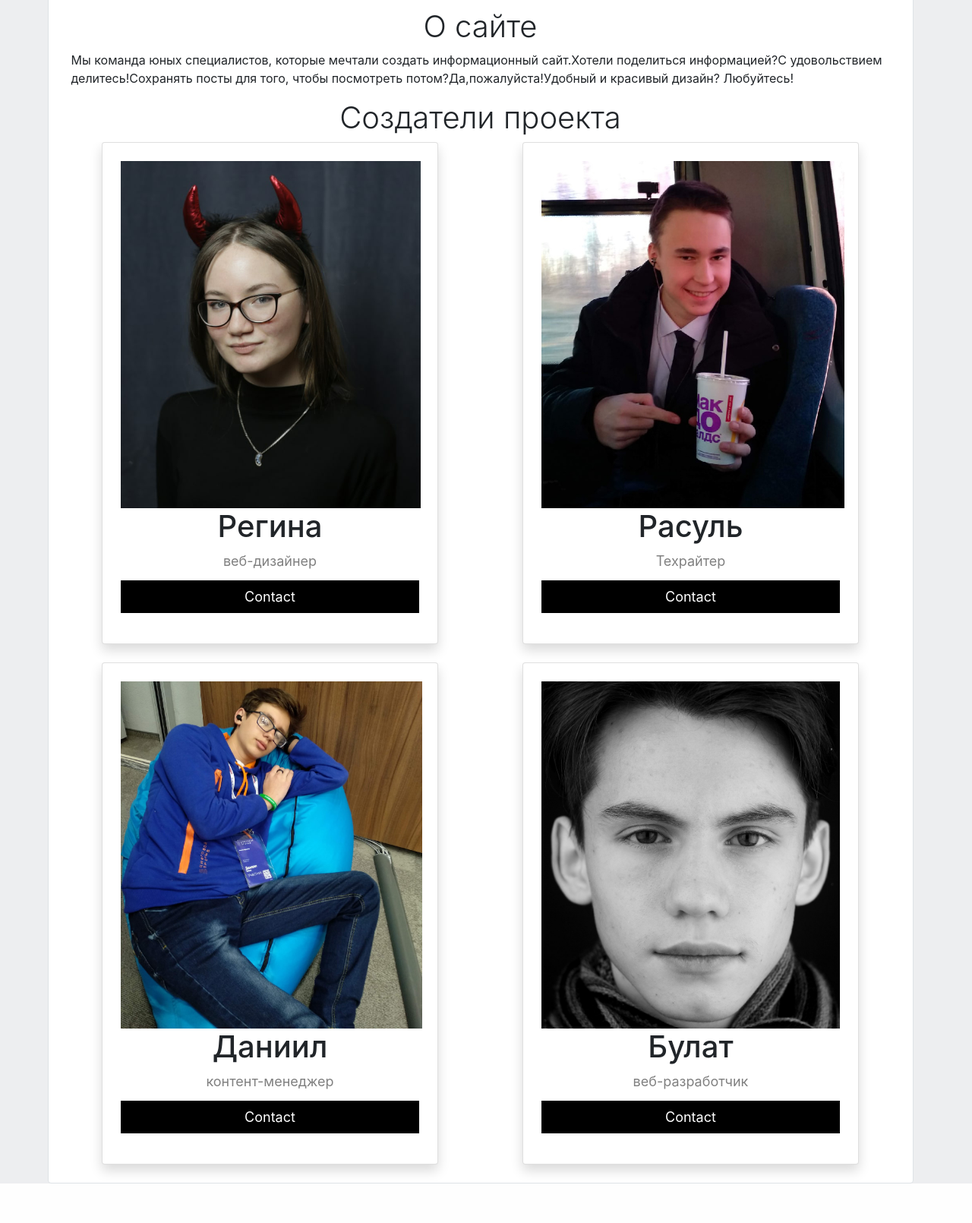
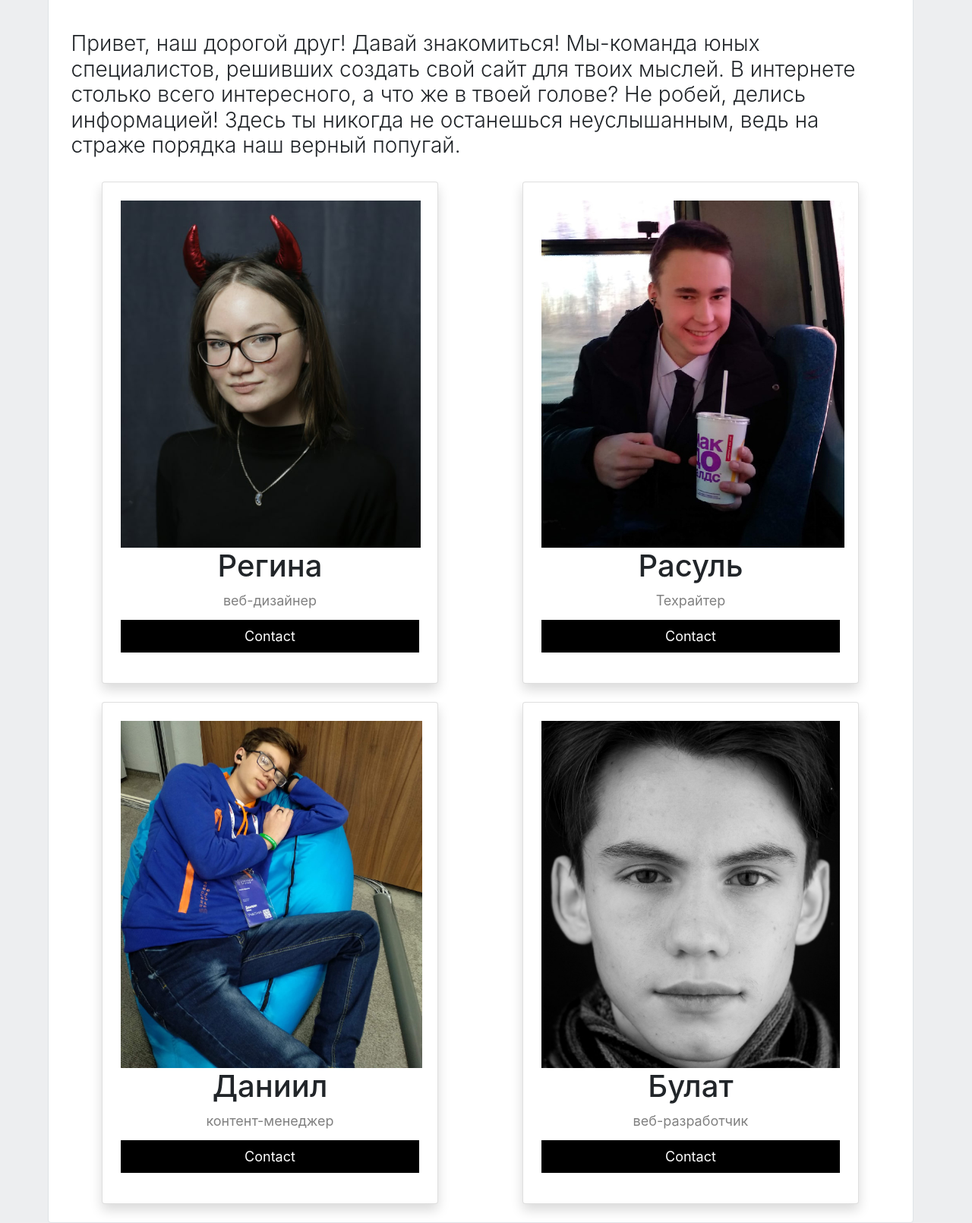
Before and after one commit to Sabirzyanov/infi, a Flask app: page /about in a window 1280 px wide. Shown: the part 60-1670 px from the top of the page at 76% size. Before the commit the page ends 1618 px from the top, so only its background shows below. Run offline with Flask 2, Linux system fonts and the light colour scheme; some libraries are stand-ins or nearby versions.

Commit message:
Add files via upload

```diff
--- a/templates/about.html
+++ b/templates/about.html
@@ -3,15 +3,13 @@
 {% block content %}
 
 <div class="container col-md6 border rounded bg-white">
-    <div class="container" style="margin-top: 70px;">
-        <h1 class="font-weight-light">О сайте</h1>
-        <p>Мы команда юных специалистов, которые мечтали создать информационный сайт.Хотели поделиться информацией?С удовольствием делитесь!Сохранять посты для того, чтобы посмотреть потом?Да,пожалуйста!Удобный и красивый дизайн? Любуйтесь!</p>
+    <div class="container" style="margin-top: 100px;">
+        <h3 class="font-weight-light">Привет, наш дорогой друг! Давай знакомиться! Мы-команда юных специалистов, решивших создать свой сайт для твоих мыслей. В интернете столько всего интересного, а что же в твоей голове? Не робей, делись информацией! Здесь ты никогда не останешься неуслышанным, ведь на страже порядка наш верный попугай.</h3>
     </div>
 
     <div>
-    <h1 class="font-weight-light">Создатели проекта</h1>
 
-    <div style="overflow: hidden;">
+    <div style="overflow: hidden;margin-top: 30px;">
         <div class="card float-left shadow p-4 mb-4 " style="margin-right: 10%;
                                                              margin-left: 5%;
                                                              width: 40%;">
@@ -21,7 +19,7 @@
                   <img src="static/img/img_avatar1.jpg" alt="Regina" style="height: 100%;">
                 </div>
                 <div class="flip-card-back" style="background-color: #292a2c;">
-                  <p>We love that guy</p>
+                  <h4 class="font-weight-light" style="margin-top: 40%;">Творческая личность. Любит рисовать. Делает пикчи для сайта.</h4>
                 </div>
               </div>
             </div>
--- a/templates/posts.html
+++ b/templates/posts.html
@@ -75,7 +75,7 @@
                             </script>
 
                         </div>
-                        <div>Автор - {{item.user.name}} Дата создания - {{item.created_date}}</div>
+                        <div>Автор - <a style="text-decoration: none;" href="user/{{item.user.id}}">{{item.user.name}}</a> Дата создания - {{item.created_date}}</div>
                         <div><small class="text-muted">Теги - {{item.tags}}</small></div>
 
                         {% endif %}
--- a/templates/profile.html
+++ b/templates/profile.html
@@ -66,9 +66,9 @@
                                 {% endif %}
                             {% endfor %}
                             {% if post_in_favourite %}
-                            <a class="float-right bottom-icon rounded" href="favbtn/{{item.id}}" data-toggle="tooltip" data-placement="bottom" title="Удалить из избранного"><img src="{{ url_for('static', filename='img/favbtnafter.png') }}" style="max-width: 45px;max-height: 45px;"></a>
+                            <a class="float-right bottom-icon rounded" href="/favbtn/{{item.id}}" data-toggle="tooltip" data-placement="bottom" title="Удалить из избранного"><img src="{{ url_for('static', filename='img/favbtnafter.png') }}" style="max-width: 45px;max-height: 45px;"></a>
                             {% else %}
-                            <a class="float-right bottom-icon rounded" href="favbtn/{{item.id}}" data-toggle="tooltip" data-placement="bottom" title="В избранное"><img src="{{ url_for('static', filename='img/favbtn.png') }}" style="max-width: 45px;max-height: 45px;"></a>
+                            <a class="float-right bottom-icon rounded" href="/favbtn/{{item.id}}" data-toggle="tooltip" data-placement="bottom" title="В избранное"><img src="{{ url_for('static', filename='img/favbtn.png') }}" style="max-width: 45px;max-height: 45px;"></a>
                             {% endif %}
 
                         </div>
```
Also changed, not shown: templates/favourite.html (+5 -3 lines).
